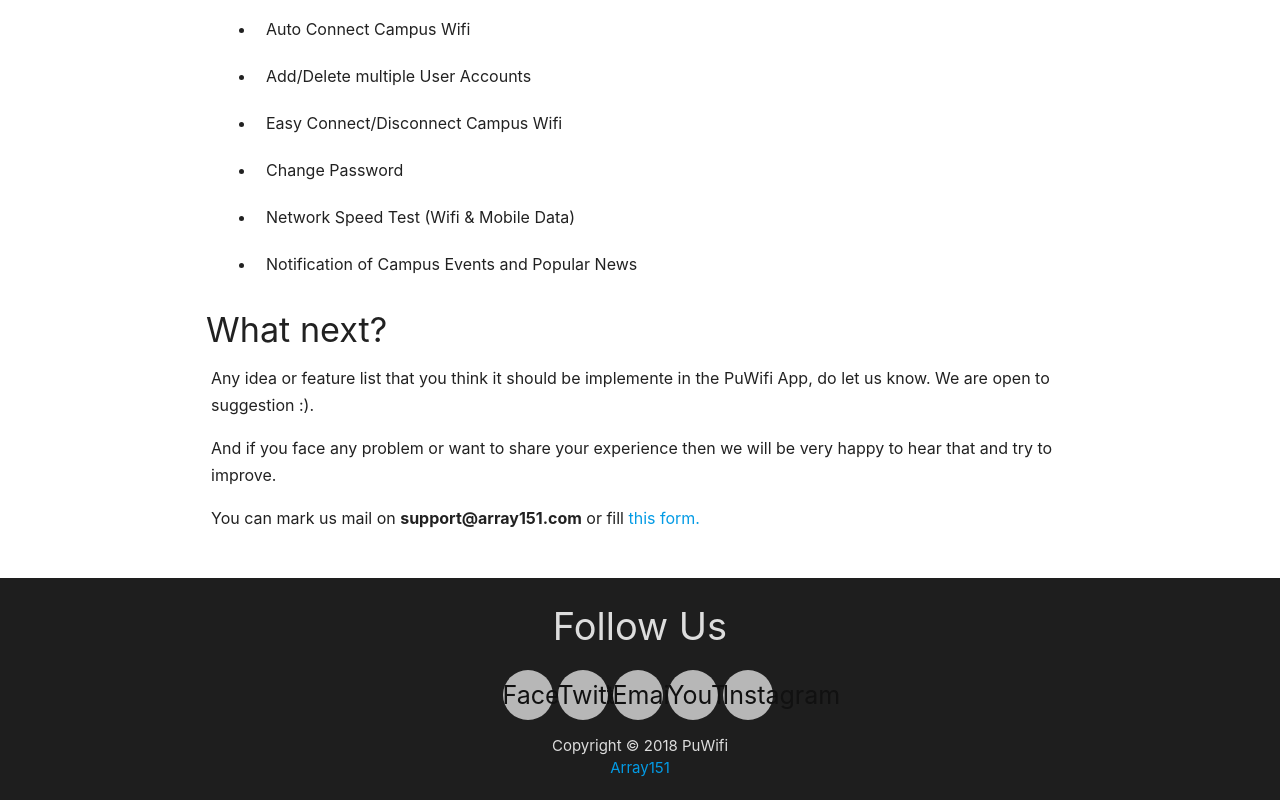
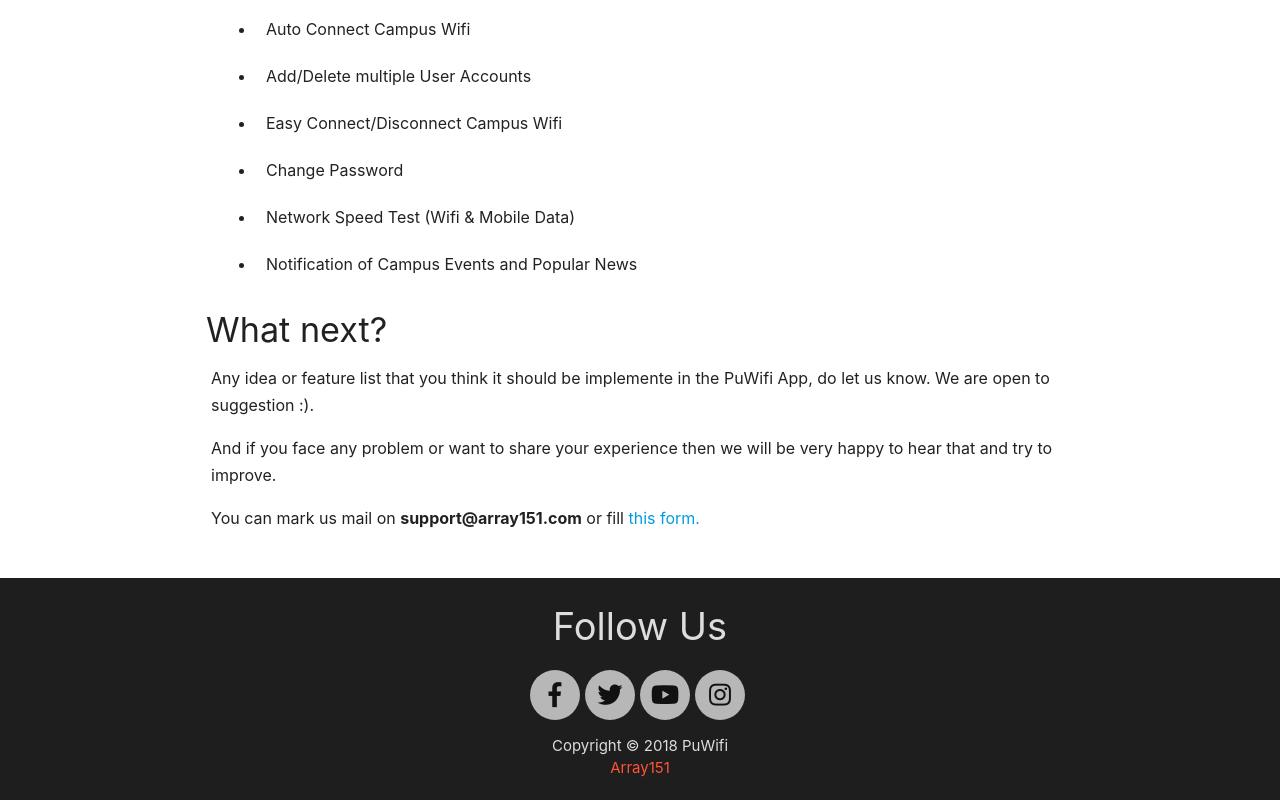
Before and after one commit to ermarkar/PuWifi_Web, an Angular app: page / in a window 1280 px wide. Shown: the part 991-1791 px from the top of the page. Built offline with nearby package versions, Linux system fonts and the light colour scheme.

Commit message:
Social Icons Added

```diff
--- a/src/app/app.component.html
+++ b/src/app/app.component.html
@@ -32,42 +32,26 @@
     <div>
         <ul class="pw-footer__social">
             <li>
-                <a target="_blank" title="Facebook" href="https://www.facebook.com/ishleenkaurofficial/">
-                    <div class="genericon icon-hover genericon-facebook-alt pw-footer__social-icon">
-                        <span class="screen-reader-text">Facebook</span>
-                    </div>
+                <a target="_blank" title="Facebook" href="https://www.facebook.com/array151/">
+                    <i class="pw-footer__social-icon fab fa-facebook-f"></i>
                 </a>
             </li>
 
             <li>
-                <a target="_blank" title="Twitter" href="https://twitter.com/ishleenkaurbti?s=08" class="icon-animation icon-hover-effect">
-                    <div class="genericon icon-hover genericon-twitter pw-footer__social-icon">
-                        <span class="screen-reader-text">Twitter</span>
-                    </div>
+                <a target="_blank" title="Twitter" href="https://www.twitter.com/array151/">
+                    <i class="pw-footer__social-icon fab fa-twitter"></i>
                 </a>
             </li>
 
             <li>
-                <a target="_blank" title="Email" href=" mailto:info@ishleenkaur.com" class="icon-animation icon-hover-effect">
-                    <div class="genericon icon-hover genericon-mail pw-footer__social-icon">
-                        <span class="screen-reader-text">Email</span>
-                    </div>
+                <a target="_blank" title="YouTube" href="https://www.youtube.com/channel/UCLpJhzuN3flKmkqW7AvK9TQ">
+                    <i class="pw-footer__social-icon fab fa-youtube"></i>
                 </a>
             </li>
 
             <li>
-                <a target="_blank" title="YouTube" href="https://www.youtube.com/channel/UCNyqZQeomFbw4YpIxW03xxw" class="icon-animation icon-hover-effect">
-                    <div class="genericon icon-hover genericon-youtube pw-footer__social-icon">
-                        <span class="screen-reader-text">YouTube</span>
-                    </div>
-                </a>
-            </li>
-
-            <li>
-                <a target="_blank" title="Instagram" href="https://www.instagram.com/ishleenkaurofficial/" class="icon-animation icon-hover-effect">
-                    <div class="genericon icon-hover genericon-instagram pw-footer__social-icon">
-                        <span class="screen-reader-text">Instagram</span>
-                    </div>
+                <a target="_blank" title="Instagram" href="https://www.instagram.com/array151/">
+                    <i class="pw-footer__social-icon fab fa-instagram"></i>
                 </a>
             </li>
         </ul>
@@ -76,7 +60,7 @@
     <div class="pw-footer__copyright">
         Copyright © 2018 PuWifi
         <div style="text-align: center">
-            <a href="" target="_blank">Array151</a>
+            <a href="http://www.array151.com" target="_blank">Array151</a>
         </div>
     </div>
 </div>
--- a/src/app/app.component.scss
+++ b/src/app/app.component.scss
@@ -35,6 +35,9 @@
     padding: 20px;
     background-color:#1e1e1e;
     color:#ddd;
+    a{
+        color: $primary-color;
+    }
 
     .pw-footer__title{
         font-size: 38px;
@@ -42,7 +45,6 @@
     }
     .pw-footer__social{
         display: flex;
-
     }
     .pw-footer__social-icon {
         background: #b7b7b7;
@@ -55,4 +57,19 @@
         color:#111;
         margin-right: 5px;
     }
+    .pw-footer__social-icon:hover{
+        color:#fff;
+    }
+    .pw-footer__social-icon.fa-facebook-f:hover {
+        background-color: #365899;
+    }
+    .pw-footer__social-icon.fa-twitter:hover {
+        background-color: #48AAE6;
+    }
+    .pw-footer__social-icon.fa-youtube:hover {
+        background-color: #FF0000;
+    }
+    .pw-footer__social-icon.fa-instagram:hover {
+        background-color: #d1006c;
+    }
 }
--- a/src/index.html
+++ b/src/index.html
@@ -1,5 +1,6 @@
 <!doctype html>
 <html lang="en">
+
 <head>
   <meta charset="utf-8">
   <title>PuWifiWeb</title>
@@ -7,8 +8,14 @@
 
   <meta name="viewport" content="width=device-width, initial-scale=1">
   <link rel="icon" type="image/x-icon" href="favicon.ico">
+  <link rel="stylesheet" href="https://use.fontawesome.com/releases/v5.0.13/css/brands.css" integrity="sha384-VGCZwiSnlHXYDojsRqeMn3IVvdzTx5JEuHgqZ3bYLCLUBV8rvihHApoA1Aso2TZA"
+    crossorigin="anonymous">
+  <link rel="stylesheet" href="https://use.fontawesome.com/releases/v5.0.13/css/fontawesome.css" integrity="sha384-GVa9GOgVQgOk+TNYXu7S/InPTfSDTtBalSgkgqQ7sCik56N9ztlkoTr2f/T44oKV"
+    crossorigin="anonymous">
 </head>
+
 <body>
   <puwifi-app></puwifi-app>
 </body>
+
 </html>
```
